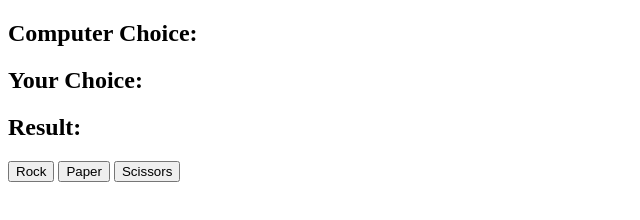
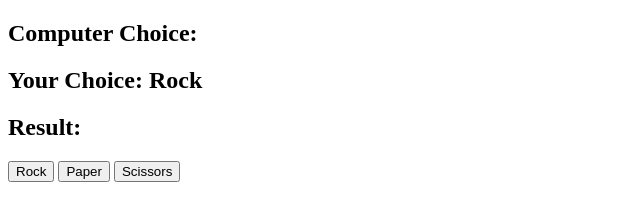
Before and after one commit to dtaplin21/Rock-Paper-Scissiors, a plain HTML site: page index.html in a window 1280 px wide. Both pictures are taken after a click on the button "Rock". Shown: the full height of the page, 0-640 px from the left. Drawn offline with Linux system fonts and the light colour scheme.

Commit message:
made addeventListener

```diff
--- a/app.js
+++ b/app.js
@@ -1,11 +1,16 @@
 const computerChoiceDisplay = document.getElementById('Computer-Choice');
 const userChoiceDisplay = document.getElementById("User-Choice");
 const result = document.getElementById("Result");
+const possibleSolutions = document.querySelectorAll("button");
+let userChoice
 
-const possibleSolutions = document.querySelectorAll("button");
-let userChoice;
+possibleSolutions.forEach(possibleChoice => possibleChoice.addEventListener('click', (e) => {
+   userChoice =  e.target.id
+   userChoiceDisplay.innerHTML = userChoice
+   generateComputerChoice()
+}))
 
-possibleSolutions.forEach(possibleChoice => possibleSolutions.addEventListener('click', (e) => {
-   userChoice =  e.target.id
-   userChoiceDisplay.innerHTML = userChoice;
-}))
+function generateComputerChoice() {
+    const randomNumber = Math.floor(Math.random() * 3) + 1
+    console.log(randomNumber)
+}
--- a/index.html
+++ b/index.html
@@ -10,9 +10,9 @@
 <h2>Your Choice: <span id="User-Choice"></span></h2>
 <h2>Result: <span id="Result"></span></h2>
 
-<button id="rock">Rock</button>
-<button id="paper">Paper</button>
-<button id="scissors">Scissors</button>
+<button id="Rock">Rock</button>
+<button id="Paper">Paper</button>
+<button id="Scissors">Scissors</button>
 
     <script src="app.js" charset="utf-8"></script>
 </body>
```
